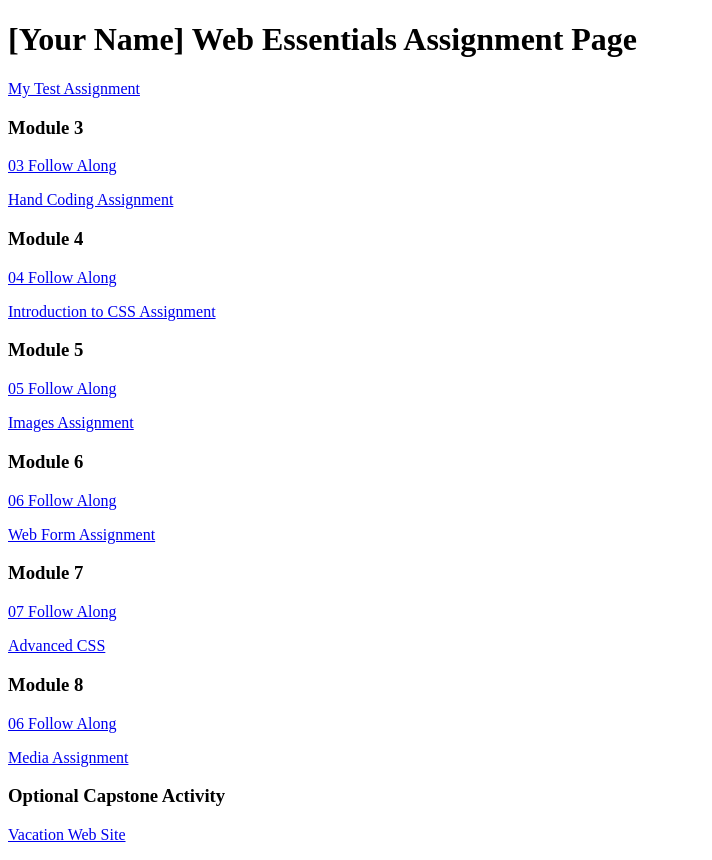
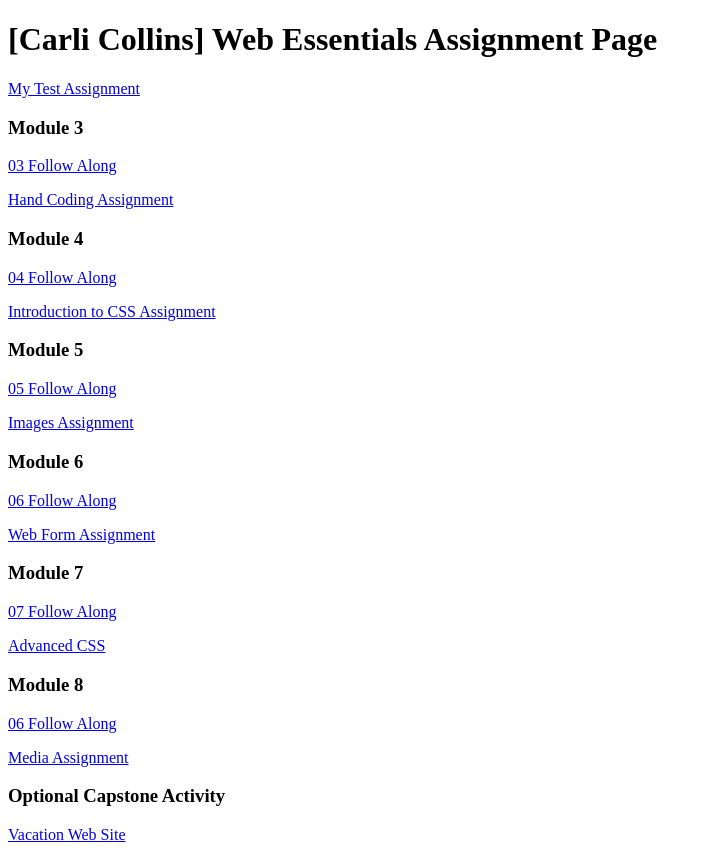
Before and after one commit to cafreita13/dwdd1600, a plain HTML site: page index.html in a window 1280 px wide. Shown: the whole page, without its empty margins (0-712 px from the left). Drawn offline with Linux system fonts and the light colour scheme.

Commit message:
Update index.html
added my name

```diff
--- a/index.html
+++ b/index.html
@@ -6,7 +6,7 @@
 		<title>dwdd 1600 assignment list page</title>
 	</head>
 	<body>
-		<h1>[Your Name] Web Essentials Assignment Page</h1>
+		<h1>[Carli Collins] Web Essentials Assignment Page</h1>
 		<p><a href="01test">My Test Assignment</a></p>
 
 		<h3>Module 3</h3>
```
